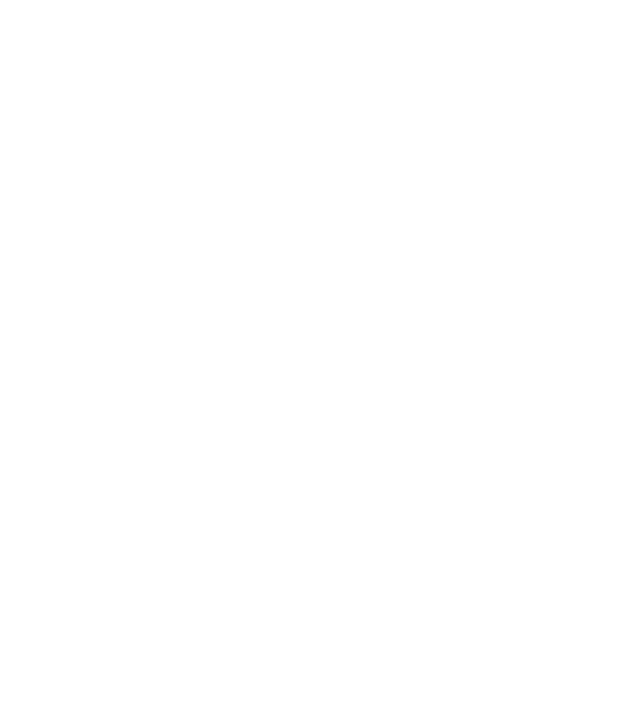
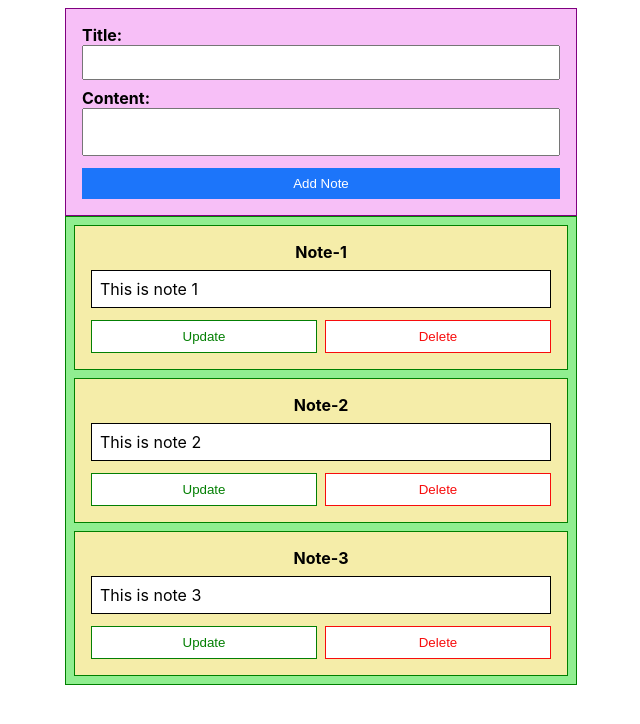
Before and after one commit to gouhar1512/notes-manager-context-api, a React (Create React App) app: page / in a window 1280 px wide. Shown: the top 724 px of the page, without its empty margins (319-959 px from the left). Built offline with nearby package versions, Linux system fonts and the light colour scheme.

Commit message:
Added components with styles

```diff
--- a/src/App.js
+++ b/src/App.js
@@ -1,7 +1,12 @@
 import "./App.css";
+import NotesManager from "./NotesManager/NotesManager";
 
 function App() {
-  return <div className="App"></div>;
+  return (
+    <div className="App">
+      <NotesManager />
+    </div>
+  );
 }
 
 export default App;
--- a/src/NotesManager/Note/Note.css
+++ b/src/NotesManager/Note/Note.css
@@ -0,0 +1,53 @@
+.note {
+  border: 1px solid green;
+  margin: auto;
+  width: 100%;
+  display: flex;
+  justify-content: space-between;
+  padding: 16px;
+  margin-top: 8px;
+  flex-direction: column;
+  gap: 8px;
+  background-color: #f5eda9;
+}
+
+.note-ctas {
+  display: flex;
+  gap: 8px;
+}
+.note-ctas button {
+  padding: 8px;
+  margin-top: 4px;
+  cursor: pointer;
+}
+
+.note-title {
+  font-weight: bold;
+}
+
+.note-content {
+  padding: 8px;
+  border: 1px solid black;
+  background-color: white;
+  text-align: left;
+}
+
+.btn-note-update {
+  background: white;
+  border: 1px solid var(--bgsecondary);
+  color: var(--bgsecondary);
+}
+.btn-note-update:hover {
+  background-color: var(--bgsecondary);
+  color: var(--textsecondary);
+}
+
+.btn-note-delete {
+  background: white;
+  border: 1px solid var(--bgdanger);
+  color: var(--bgdanger);
+}
+.btn-note-delete:hover {
+  background-color: var(--bgdanger);
+  color: var(--textsecondary);
+}
--- a/src/NotesManager/Note/Note.js
+++ b/src/NotesManager/Note/Note.js
@@ -0,0 +1,17 @@
+import React from "react";
+import "./Note.css";
+
+const Note = ({ note }) => {
+  return (
+    <div className="note">
+      <div className="note-title">{note.title}</div>
+      <div className="note-content">{note.content}</div>
+      <div className="note-ctas">
+        <button className="btn-note-update">Update</button>
+        <button className="btn-note-delete">Delete</button>
+      </div>
+    </div>
+  );
+};
+
+export default Note;
--- a/src/NotesManager/NoteForm/NoteForm.css
+++ b/src/NotesManager/NoteForm/NoteForm.css
@@ -0,0 +1,40 @@
+.note-form {
+  width: 40%;
+  padding: 16px;
+  margin: auto;
+  margin-top: 8px;
+  text-align: left;
+  border: 1px solid purple;
+  display: flex;
+  flex-direction: column;
+  gap: 8px;
+  background-color: #f7bff7;
+}
+.note-form input,
+textarea,
+button {
+  width: 100%;
+  padding: 8px;
+}
+.note-form label {
+  display: block;
+}
+
+.label-text {
+  font-weight: bold;
+}
+.note-form button {
+  padding: 8px 16px;
+  cursor: pointer;
+  background-color: var(--bgprimary);
+  color: var(--textsecondary);
+  border: none;
+}
+
+.note-form button:hover {
+  background-color: #0606c7;
+}
+
+#note-content {
+  resize: none;
+}
--- a/src/NotesManager/NoteForm/NoteForm.js
+++ b/src/NotesManager/NoteForm/NoteForm.js
@@ -0,0 +1,21 @@
+import React from "react";
+import "./NoteForm.css";
+const NoteForm = () => {
+  return (
+    <form className="note-form">
+      <label htmlFor="note-title">
+        <div className="label-text">Title:</div>
+        <input id="note-title" />
+      </label>
+      <label htmlFor="note-content">
+        <div className="label-text">Content:</div>
+        <textarea id="note-content" />
+      </label>
+      <button type="submit" className="btn-add-note">
+        Add Note
+      </button>
+    </form>
+  );
+};
+
+export default NoteForm;
--- a/src/NotesManager/NotesList/NotesList.css
+++ b/src/NotesManager/NotesList/NotesList.css
@@ -0,0 +1,8 @@
+.notes-list {
+  border: 1px solid green;
+  width: 40%;
+  margin: auto;
+  padding: 8px;
+  padding-top: 0;
+  background-color: lightgreen;
+}
--- a/src/NotesManager/NotesList/NotesList.js
+++ b/src/NotesManager/NotesList/NotesList.js
@@ -0,0 +1,29 @@
+import React from "react";
+import Note from "../Note/Note";
+import "./NotesList.css";
+
+const NotesList = (notesList) => {
+  notesList = [
+    {
+      id: 1,
+      title: "Note-1",
+      content: "This is note 1",
+    },
+    {
+      id: 2,
+      title: "Note-2",
+      content: "This is note 2",
+    },
+    {
+      id: 3,
+      title: "Note-3",
+      content: "This is note 3",
+    },
+  ];
+  let mappedNotesList = notesList.map((note) => (
+    <Note key={note.id} note={note} />
+  ));
+  return <div className="notes-list">{mappedNotesList}</div>;
+};
+
+export default NotesList;
--- a/src/NotesManager/NotesManager.js
+++ b/src/NotesManager/NotesManager.js
@@ -0,0 +1,14 @@
+import React from "react";
+import NoteForm from "./NoteForm/NoteForm";
+import NotesList from "./NotesList/NotesList";
+
+const NotesManager = () => {
+  return (
+    <div className="notes-manager">
+      <NoteForm />
+      <NotesList />
+    </div>
+  );
+};
+
+export default NotesManager;
--- a/src/index.css
+++ b/src/index.css
@@ -1,13 +1,23 @@
+* {
+  box-sizing: border-box;
+}
+:root {
+  --bgprimary: #1c75fa;
+  --bgsecondary: #037f03;
+  --bgdanger: #f70c0c;
+  --textprimary: #000000;
+  --textsecondary: #ffffff;
+}
 body {
   margin: 0;
-  font-family: -apple-system, BlinkMacSystemFont, 'Segoe UI', 'Roboto', 'Oxygen',
-    'Ubuntu', 'Cantarell', 'Fira Sans', 'Droid Sans', 'Helvetica Neue',
+  font-family: -apple-system, BlinkMacSystemFont, "Segoe UI", "Roboto", "Oxygen",
+    "Ubuntu", "Cantarell", "Fira Sans", "Droid Sans", "Helvetica Neue",
     sans-serif;
   -webkit-font-smoothing: antialiased;
   -moz-osx-font-smoothing: grayscale;
 }
 
 code {
-  font-family: source-code-pro, Menlo, Monaco, Consolas, 'Courier New',
+  font-family: source-code-pro, Menlo, Monaco, Consolas, "Courier New",
     monospace;
 }
```
